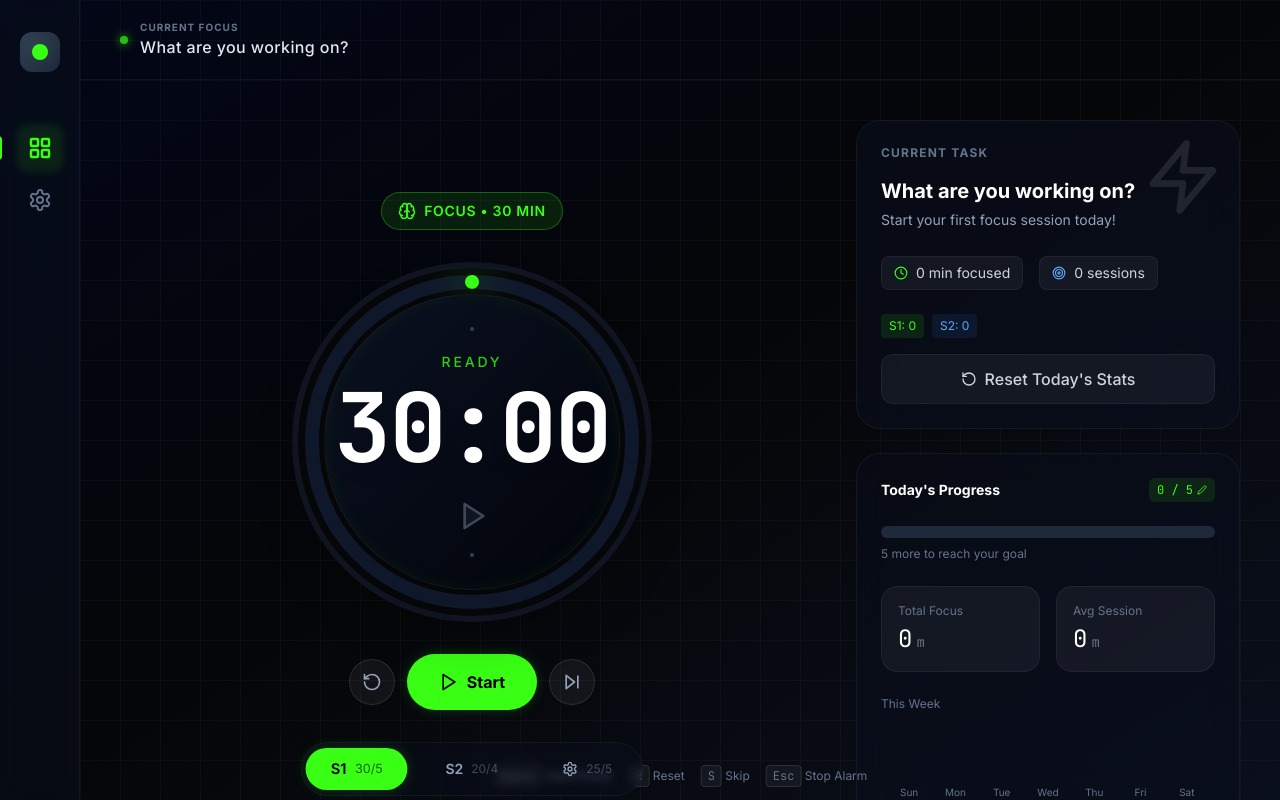
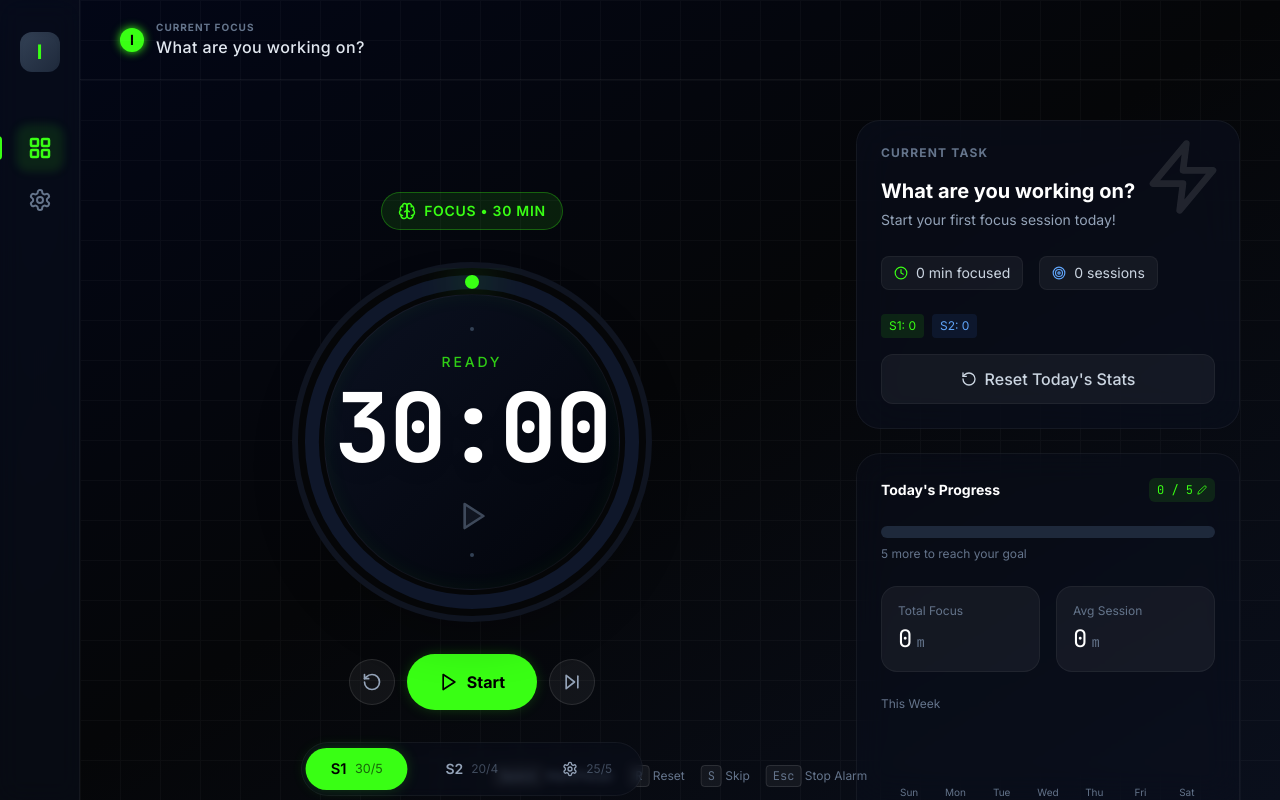
Before and after one commit to ihsanhadhrami/Productivity_timer, a React (Vite) app: page / in a window 1280 px wide. Built offline with nearby package versions, Linux system fonts and the light colour scheme.

Commit message:
Update branding: Replace dot with 'I' logo in Header and Sidebar

```diff
--- a/Components/Header.tsx
+++ b/Components/Header.tsx
@@ -31,7 +31,9 @@ const Header: React.FC<HeaderProps> = ({ focusTask, setFocusTask }) => {
     <header className="w-full h-16 md:h-20 flex items-center justify-between px-6 md:px-10 border-b border-white/5 bg-transparent">
       {/* Left: Task Context */}
       <div className="flex items-center gap-3 flex-1">
-        <div className="w-2 h-2 rounded-full bg-accent shadow-[0_0_10px_#39FF14] animate-pulse flex-shrink-0"></div>
+        <div className="w-6 h-6 rounded-full bg-accent shadow-[0_0_10px_#39FF14] flex items-center justify-center flex-shrink-0">
+          <span className="text-black font-bold text-sm">I</span>
+        </div>
         <div className="flex flex-col flex-1 min-w-0">
             <span className="text-[10px] uppercase tracking-widest text-slate-500 font-bold">Current Focus</span>
             {isEditing ? (
--- a/Components/sidebar.tsx
+++ b/Components/sidebar.tsx
@@ -15,9 +15,9 @@ const Sidebar: React.FC<SidebarProps> = ({ activeTab, setActiveTab }) => {
   return (
     <nav className="fixed bottom-0 left-0 w-full md:w-20 md:h-screen md:static bg-surface/50 backdrop-blur-md border-t md:border-t-0 md:border-r border-white/5 flex md:flex-col justify-between items-center py-4 md:py-8 z-50">
       <div className="flex md:flex-col gap-1 w-full justify-evenly md:justify-start items-center">
-        {/* Logo/Brand placeholder top */}
+        {/* Logo/Brand */}
         <div className="hidden md:flex w-10 h-10 bg-gradient-to-br from-slate-700 to-slate-800 rounded-xl mb-12 items-center justify-center shadow-inner">
-           <div className="w-4 h-4 rounded-full bg-accent shadow-glow-sm"></div>
+           <span className="text-accent font-bold text-xl shadow-glow-sm">I</span>
         </div>
 
         {menuItems.map((item) => {
```
